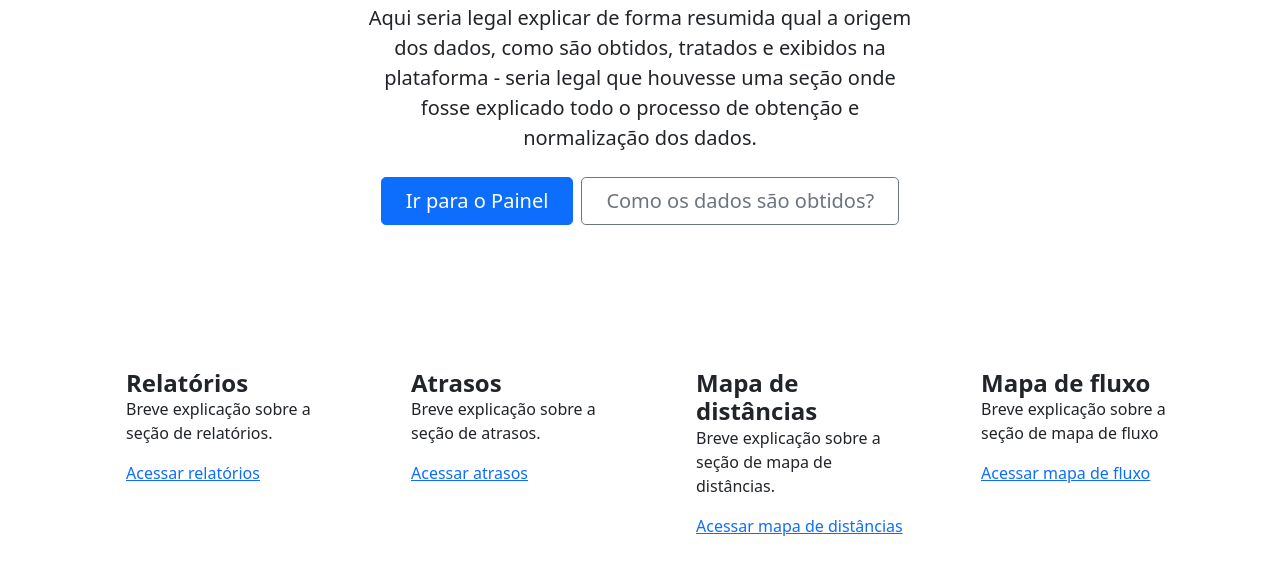
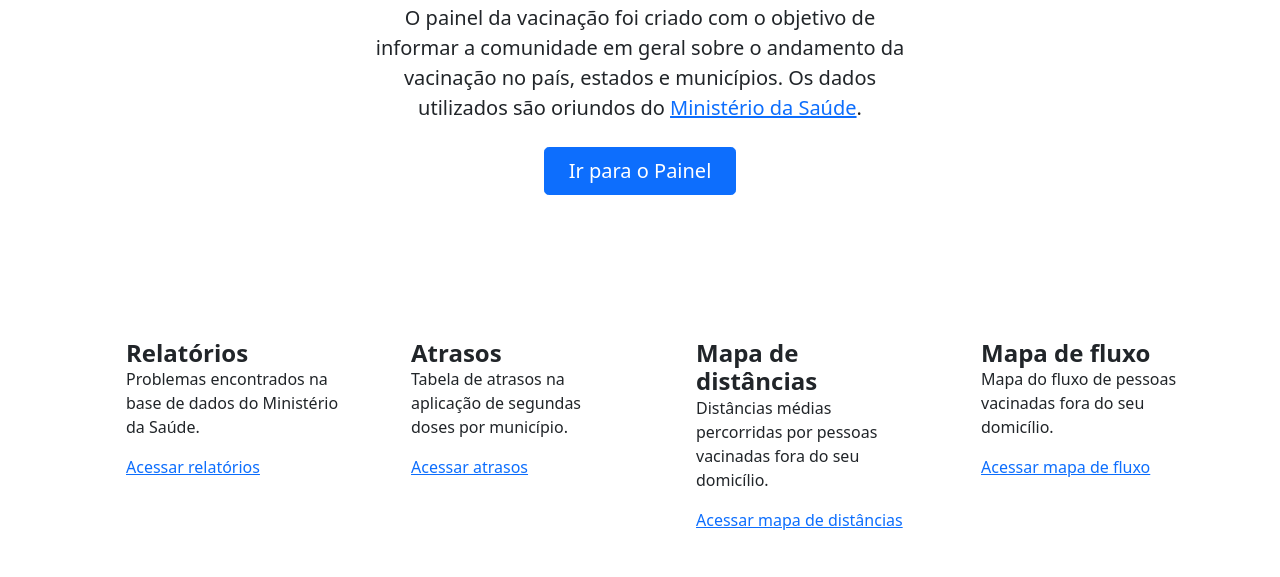
Before and after one commit to LED-UFAL/painel-vacina, a plain HTML site: page public/site/index.html in a window 1280 px wide. Shown: the part 327-904 px from the top of the page. Drawn offline with nearby package versions, Linux system fonts and the light colour scheme.

Commit message:
Adiciona descrições e links a página principal do site.

```diff
--- a/public/site/index.html
+++ b/public/site/index.html
@@ -14,23 +14,28 @@
 
     <header class="d-flex justify-content-center py-3">
       <ul class="nav nav-pills">
-        <li class="nav-item"><a href="#" class="nav-link active" aria-current="page">Painel da Vacinação</a></li>
-        <li class="nav-item"><a href="#" class="nav-link">Mod COVID 19</a></li>
-        <li class="nav-item"><a href="#" class="nav-link">Sistema de Motiramento Clínico</a></li>
+        <li class="nav-item"><a href="http://vacinometro.icmc.usp.br/painel" class="nav-link active" aria-current="page">Painel da Vacinação</a></li>
+        <li class="nav-item"><a href="http://www.cemeai.icmc.usp.br/ModCovid19/" class="nav-link">Mod COVID 19</a></li>
+        <li class="nav-item"><a href="https://im.ufal.br/laboratorio/led/smc/" class="nav-link">Sistema de Motiramento Clínico</a></li>
       </ul>
     </header>
 
     <div class="row">
       <div class="px-4 py-5 my-5 text-center">
-        <img width="72" src="assets\images\vacina.png" alt="">
+        <img width="72" src="assets\images\vacina.png" alt="icone-vacina">
         <h1 class="display-5 fw-bold">Painel da Vacinação - COVID 19</h1>
         <div class="col-lg-6 mx-auto">
-          <p class="lead mb-4">Aqui seria legal explicar de forma resumida qual a origem dos dados, como são obtidos,
-            tratados e exibidos na plataforma - seria legal que houvesse uma seção onde fosse explicado todo o processo de
-            obtenção e normalização dos dados.</p>
+          <p class="lead mb-4">
+            O painel da vacinação foi criado com o objetivo de informar a
+            comunidade em geral sobre o andamento da vacinação no país, estados
+            e municípios. Os dados utilizados são oriundos do
+            <a href="https://opendatasus.saude.gov.br/dataset/covid-19-vacinacao" target="_blank">Ministério da Saúde</a>.
+          </p>
           <div class="d-grid gap-2 d-sm-flex justify-content-sm-center">
-            <button type="button" class="btn btn-primary btn-lg px-4 gap-3">Ir para o Painel</button>
-            <button type="button" class="btn btn-outline-secondary btn-lg px-4">Como os dados são obtidos?</button>
+            <a href="http://vacinometro.icmc.usp.br/painel">
+              <button type="button" class="btn btn-primary btn-lg px-4 gap-3">Ir para o Painel</button>
+            </a>
+            <!--<button type="button" class="btn btn-outline-secondary btn-lg px-4">Como os dados são obtidos?</button>-->
           </div>
         </div>
       </div>
@@ -41,8 +46,9 @@
         <svg class="bi text-muted flex-shrink-0 me-3" width="1.75em" height="1.75em"><use xlink:href="#bootstrap"></use></svg>
         <div>
           <h4 class="fw-bold mb-0">Relatórios</h4>
-          <p>Breve explicação sobre a seção de relatórios.</p>
-          <a href="#" class="icon-link">
+          <p>Problemas encontrados na base de dados do Ministério da
+            Saúde.</p>
+          <a href="http://vacinometro.icmc.usp.br/relatorio/index.html" class="icon-link">
             Acessar relatórios
           </a>
         </div>
@@ -51,8 +57,8 @@
         <svg class="bi text-muted flex-shrink-0 me-3" width="1.75em" height="1.75em"><use xlink:href="#cpu-fill"></use></svg>
         <div>
           <h4 class="fw-bold mb-0">Atrasos</h4>
-          <p>Breve explicação sobre a seção de atrasos.</p>
-          <a href="#" class="icon-link">
+          <p>Tabela de atrasos na aplicação de segundas doses por município.</p>
+          <a href="http://vacinometro.icmc.usp.br/atrasados/index.html" class="icon-link">
             Acessar atrasos
           </a>
         </div>
@@ -61,8 +67,9 @@
         <svg class="bi text-muted flex-shrink-0 me-3" width="1.75em" height="1.75em"><use xlink:href="#calendar3"></use></svg>
         <div>
           <h4 class="fw-bold mb-0">Mapa de distâncias</h4>
-          <p>Breve explicação sobre a seção de mapa de distâncias.</p>
-          <a href="#" class="icon-link">
+          <p>Distâncias médias percorridas por pessoas vacinadas fora do seu
+            domicílio.</p>
+          <a href="https://pessoal.dainf.ct.utfpr.edu.br/lcjunior/mapa-distancia-vacinacao.html" class="icon-link">
             Acessar mapa de distâncias
           </a>
         </div>
@@ -71,8 +78,8 @@
         <svg class="bi text-muted flex-shrink-0 me-3" width="1.75em" height="1.75em"><use xlink:href="#home"></use></svg>
         <div>
           <h4 class="fw-bold mb-0">Mapa de fluxo</h4>
-          <p>Breve explicação sobre a seção de mapa de fluxo</p>
-          <a href="#" class="icon-link">
+          <p>Mapa do fluxo de pessoas vacinadas fora do seu domicílio.</p>
+          <a href="https://pessoal.dainf.ct.utfpr.edu.br/lcjunior/mapa-fluxo-vacinacao.html" class="icon-link">
             Acessar mapa de fluxo
           </a>
         </div>
@@ -97,10 +104,10 @@
 
     <footer class="row border-top">
       <div class="col py-3">
-        <p>LED - Laboratório de Estatística e Ciência de Dados</p>
+        <a href="https://im.ufal.br/laboratorio/led/">LED - Laboratório de Estatística e Ciência de Dados</a>
       </div>
       <div class="col py-3 text-end">
-        <img src="assets/images/Octocat.png" width="32" alt="">
+        <img src="assets/images/Octocat.png" width="32" alt="octocat">
         <a href="https://github.com/LED-UFAL/painel-vacina">Contribua com o Projeto</a>
       </div>
     </footer>
```
